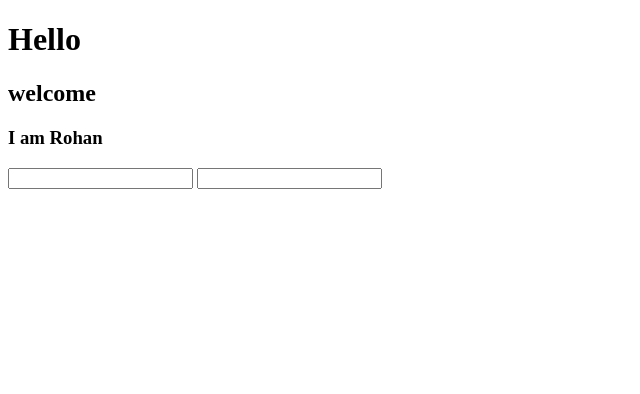
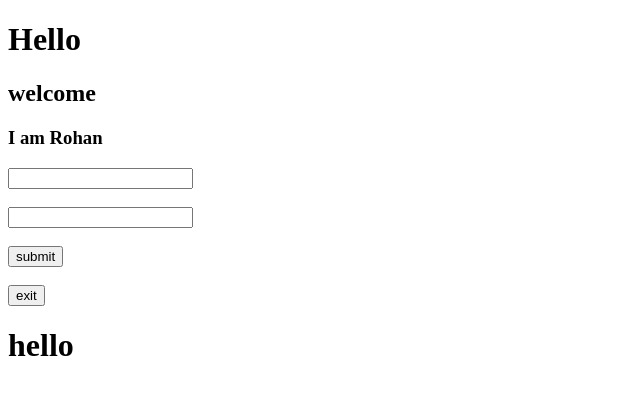
Before and after one commit to RohanPrakash305/my-first-Assignment, a plain HTML site: page Assgnent1/index.html in a window 1280 px wide. Shown: the whole page, without its empty margins (0-640 px from the left). Drawn offline with Linux system fonts and the light colour scheme.

Commit message:
modify: tagg

```diff
--- a/Assgnent1/index.html
+++ b/Assgnent1/index.html
@@ -9,9 +9,14 @@
 <h1>Hello</h1>
 <h2>welcome</h2>
 <h3>I am Rohan</h3>
-<input type="text" type="number">
-<input type="password">
+<input type="text" type="number"><br><br>
 
+<input type="password"><br>
+
+<br>
+<button>submit</button><br><br>
+<button>exit</button>
+<h1>hello</h1>
 
 
 </body>
```
Also changed, not shown: Assgnent1/style.css (added).
